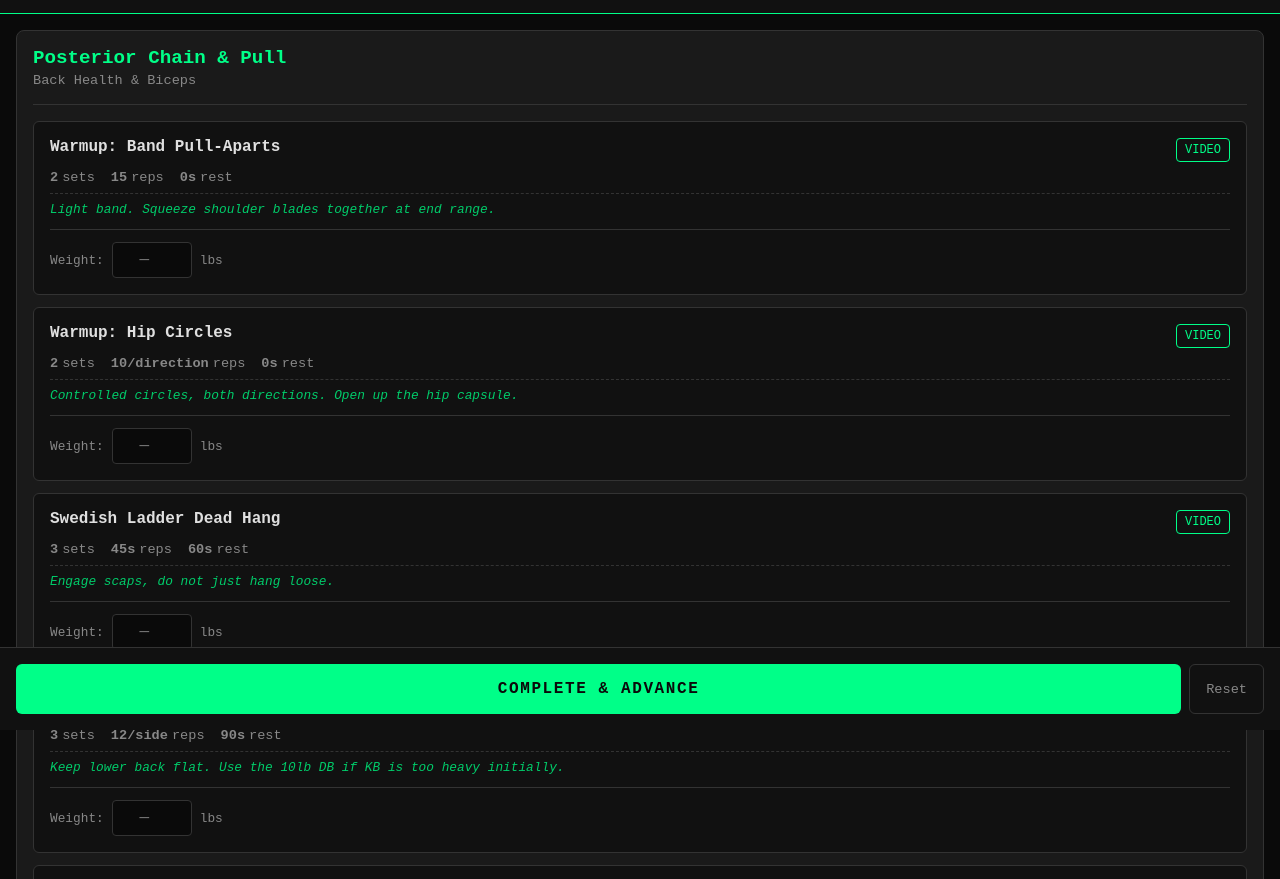
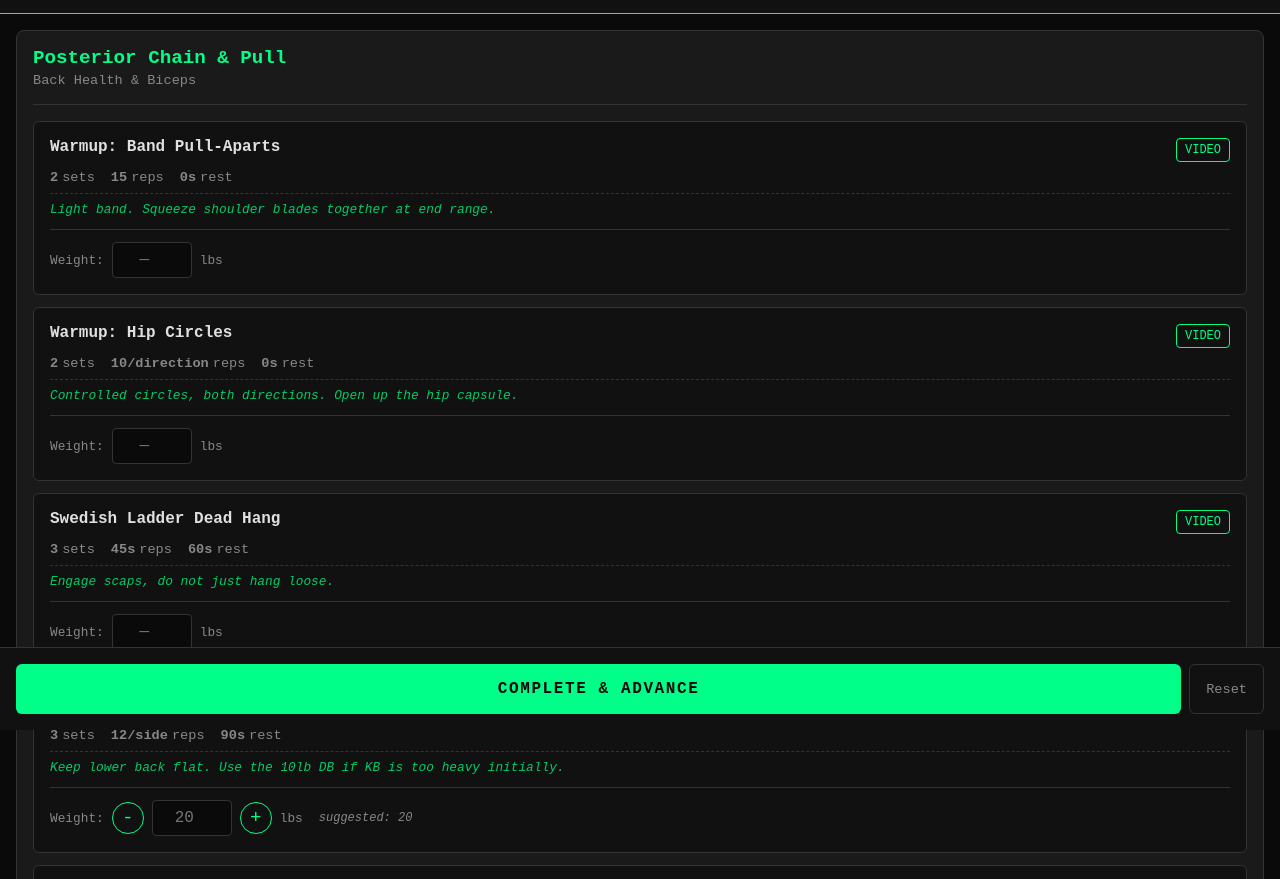
Before and after one commit to patflynn/build, a website: page index.html in a window 1280 px wide. Shown: the part 70-949 px from the top of the page. Drawn offline with Linux system fonts and the light colour scheme.

Commit message:
Add suggested starting weight with weekly progression
Introduces smart weight suggestions for weight-based exercises:
- Mark exercises with uses_weight: true/false in program.json
- Track starting_weight and weight_increment per exercise
- Weekly progression: suggest +5lbs after completing a full week
- First-time exercises use starting_weight from JSON
- Cap suggestions at 80lbs (Nuobell max)

Adds +/- buttons for quick weight adjustments in 5lb increments
with visual feedback and suggested weight hints.

```diff
--- a/app.js
+++ b/app.js
@@ -114,8 +114,50 @@ function render() {
 
   exercisesList.innerHTML = workout.exercises.map((ex, index) => {
     const exerciseKey = `${currentState.globalDay}_${index}`;
-    const lastWeight = getLastWeight(ex.name);
     const currentWeight = log[exerciseKey]?.weight || '';
+
+    // Calculate suggested weight for weight-based exercises
+    const suggestedWeight = ex.uses_weight
+      ? getSuggestedWeight(ex.name, ex.starting_weight, ex.weight_increment || 5)
+      : null;
+    const increment = ex.weight_increment || 5;
+
+    // Build weight input section
+    let weightSection = '';
+    if (ex.uses_weight) {
+      weightSection = `
+        <div class="weight-input">
+          <label>Weight:</label>
+          <div class="weight-controls">
+            <button class="weight-btn" data-action="decrement" data-key="${exerciseKey}" data-increment="${increment}">-</button>
+            <input type="number"
+                   class="weight-field"
+                   data-exercise="${ex.name}"
+                   data-key="${exerciseKey}"
+                   value="${currentWeight}"
+                   placeholder="${suggestedWeight}">
+            <button class="weight-btn" data-action="increment" data-key="${exerciseKey}" data-increment="${increment}">+</button>
+          </div>
+          <span class="unit">lbs</span>
+          <span class="suggested-hint">suggested: ${suggestedWeight}</span>
+        </div>
+      `;
+    } else if (ex.uses_weight !== false) {
+      // Legacy exercises without uses_weight defined - show basic input
+      const lastWeight = getLastWeight(ex.name);
+      weightSection = `
+        <div class="weight-input">
+          <label>Weight:</label>
+          <input type="number"
+                 class="weight-field"
+                 data-exercise="${ex.name}"
+                 data-key="${exerciseKey}"
+                 value="${currentWeight}"
+                 placeholder="${lastWeight || '—'}">
+          <span class="unit">lbs</span>
+        </div>
+      `;
+    }
 
     return `
       <div class="exercise" data-index="${index}">
@@ -129,16 +171,7 @@ function render() {
           <span><strong>${ex.rest}</strong> rest</span>
         </div>
         ${ex.note ? `<div class="exercise-note">${ex.note}</div>` : ''}
-        <div class="weight-input">
-          <label>Weight:</label>
-          <input type="number"
-                 class="weight-field"
-                 data-exercise="${ex.name}"
-                 data-key="${exerciseKey}"
-                 value="${currentWeight}"
-                 placeholder="${lastWeight || '—'}">
-          <span class="unit">lbs</span>
-        </div>
+        ${weightSection}
       </div>
     `;
   }).join('');
@@ -158,6 +191,61 @@ function getLastWeight(exerciseName) {
   }
 
   return lastWeight;
+}
+
+// Get suggested weight with weekly progression logic
+function getSuggestedWeight(exerciseName, startingWeight, increment = 5) {
+  const log = loadLog();
+  const currentWeek = Math.floor((currentState.globalDay - 1) / 7) + 1;
+
+  // Find last logged weight for this exercise
+  let lastEntry = null;
+  for (const key in log) {
+    if (log[key].exercise === exerciseName) {
+      if (!lastEntry || log[key].timestamp > lastEntry.timestamp) {
+        lastEntry = log[key];
+      }
+    }
+  }
+
+  if (!lastEntry) {
+    return startingWeight; // First time - use starting weight
+  }
+
+  const lastWeek = Math.floor((lastEntry.day - 1) / 7) + 1;
+
+  if (currentWeek > lastWeek) {
+    // New week - suggest progression
+    return Math.min(lastEntry.weight + increment, 80); // Cap at 80lbs
+  }
+
+  return lastEntry.weight; // Same week - same weight
+}
+
+// Increment weight for an exercise
+function incrementWeight(exerciseKey, increment = 5) {
+  const input = document.querySelector(`input[data-key="${exerciseKey}"]`);
+  if (!input) return;
+
+  let currentValue = parseFloat(input.value) || parseFloat(input.placeholder) || 5;
+  const newValue = Math.min(currentValue + increment, 80); // Cap at 80lbs
+  input.value = newValue;
+
+  // Trigger save
+  saveWeightInput(input);
+}
+
+// Decrement weight for an exercise
+function decrementWeight(exerciseKey, increment = 5) {
+  const input = document.querySelector(`input[data-key="${exerciseKey}"]`);
+  if (!input) return;
+
+  let currentValue = parseFloat(input.value) || parseFloat(input.placeholder) || 10;
+  const newValue = Math.max(currentValue - increment, 5); // Min 5lbs
+  input.value = newValue;
+
+  // Trigger save
+  saveWeightInput(input);
 }
 
 // Bind event listeners
@@ -185,6 +273,21 @@ function bindEvents() {
   document.getElementById('exercises-list').addEventListener('input', (e) => {
     if (e.target.classList.contains('weight-field')) {
       saveWeightInput(e.target);
+    }
+  });
+
+  // Weight +/- buttons (delegated)
+  document.getElementById('exercises-list').addEventListener('click', (e) => {
+    if (e.target.classList.contains('weight-btn')) {
+      const action = e.target.dataset.action;
+      const key = e.target.dataset.key;
+      const increment = parseInt(e.target.dataset.increment) || 5;
+
+      if (action === 'increment') {
+        incrementWeight(key, increment);
+      } else if (action === 'decrement') {
+        decrementWeight(key, increment);
+      }
     }
   });
 }
--- a/data/program.json
+++ b/data/program.json
@@ -58,7 +58,10 @@
               "reps": "12/side",
               "rest": "90s",
               "video_id": "Z44y6AgV-TI",
-              "note": "Keep lower back flat. Use the 10lb DB if KB is too heavy initially."
+              "note": "Keep lower back flat. Use the 10lb DB if KB is too heavy initially.",
+              "uses_weight": true,
+              "starting_weight": 20,
+              "weight_increment": 5
             },
             {
               "name": "Kettlebell Swings",
@@ -67,7 +70,10 @@
               "rest": "90s",
               "video_id": "1cVT3ee9mgU",
               "video_start": 9,
-              "note": "Hinge only. Squeeze glutes at top. No lower back rounding."
+              "note": "Hinge only. Squeeze glutes at top. No lower back rounding.",
+              "uses_weight": true,
+              "starting_weight": 25,
+              "weight_increment": 5
             },
             {
               "name": "TRX Inverted Rows",
@@ -75,7 +81,8 @@
               "reps": "8-12",
               "rest": "90s",
               "video_id": "ypIQZWKMbkU",
-              "note": "Adjust strap length to change difficulty. Stop 1-2 reps before form breaks down."
+              "note": "Adjust strap length to change difficulty. Stop 1-2 reps before form breaks down.",
+              "uses_weight": false
             }
           ]
         },
@@ -97,7 +104,10 @@
               "reps": "12",
               "rest": "90s",
               "video_id": "tToWat96Rhk",
-              "note": "Elbows inside knees at bottom."
+              "note": "Elbows inside knees at bottom.",
+              "uses_weight": true,
+              "starting_weight": 20,
+              "weight_increment": 5
             },
             {
               "name": "Swedish Ladder Pushups",
--- a/style.css
+++ b/style.css
@@ -196,6 +196,45 @@ main {
   color: var(--text-secondary);
 }
 
+/* Weight Controls (+/- buttons) */
+.weight-controls {
+  display: flex;
+  align-items: center;
+  gap: 0.5rem;
+}
+
+.weight-btn {
+  width: 32px;
+  height: 32px;
+  border-radius: 50%;
+  border: 1px solid var(--accent);
+  background: transparent;
+  color: var(--accent);
+  font-size: 1.2rem;
+  font-family: inherit;
+  cursor: pointer;
+  display: flex;
+  align-items: center;
+  justify-content: center;
+  transition: all 0.2s;
+}
+
+.weight-btn:hover {
+  background: var(--accent);
+  color: var(--bg-primary);
+}
+
+.weight-btn:active {
+  transform: scale(0.95);
+}
+
+.suggested-hint {
+  font-size: 0.75rem;
+  color: var(--text-secondary);
+  font-style: italic;
+  margin-left: 0.5rem;
+}
+
 /* Rest Day */
 #rest-day {
   text-align: center;
```
